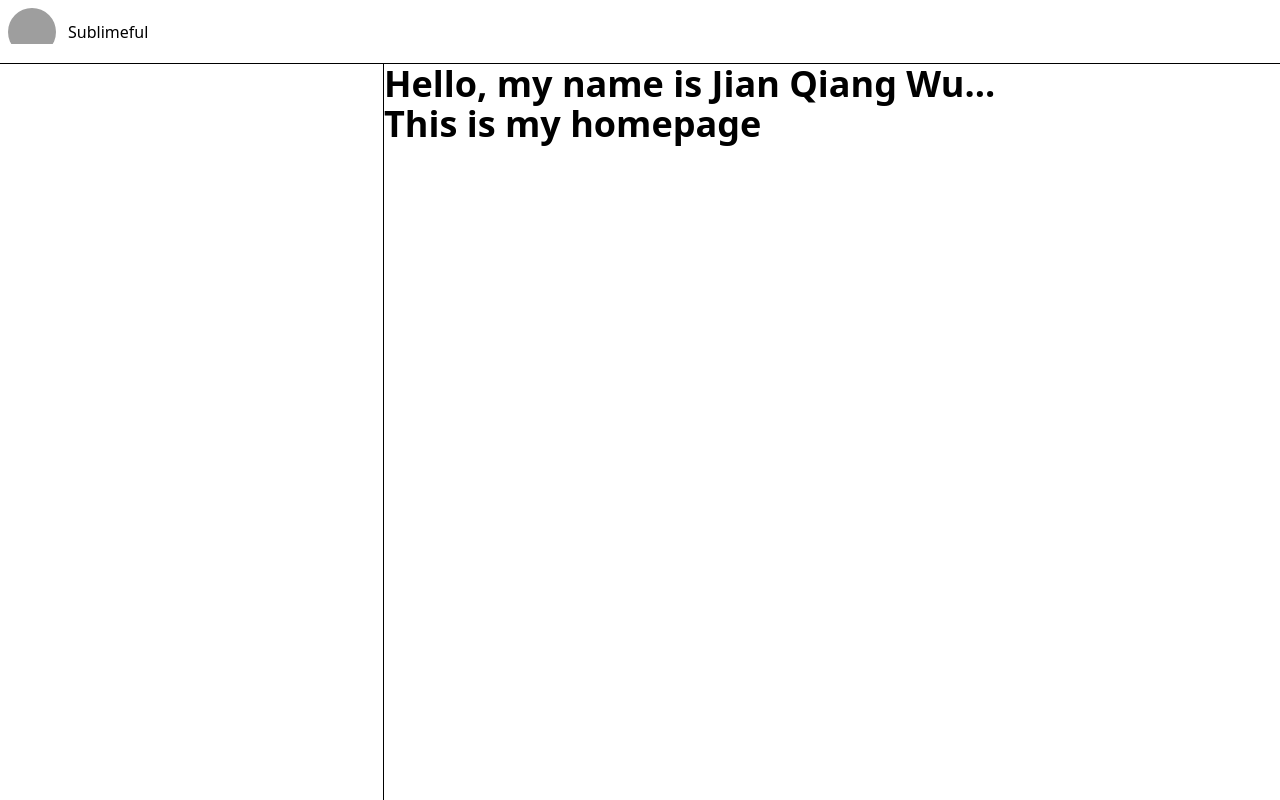
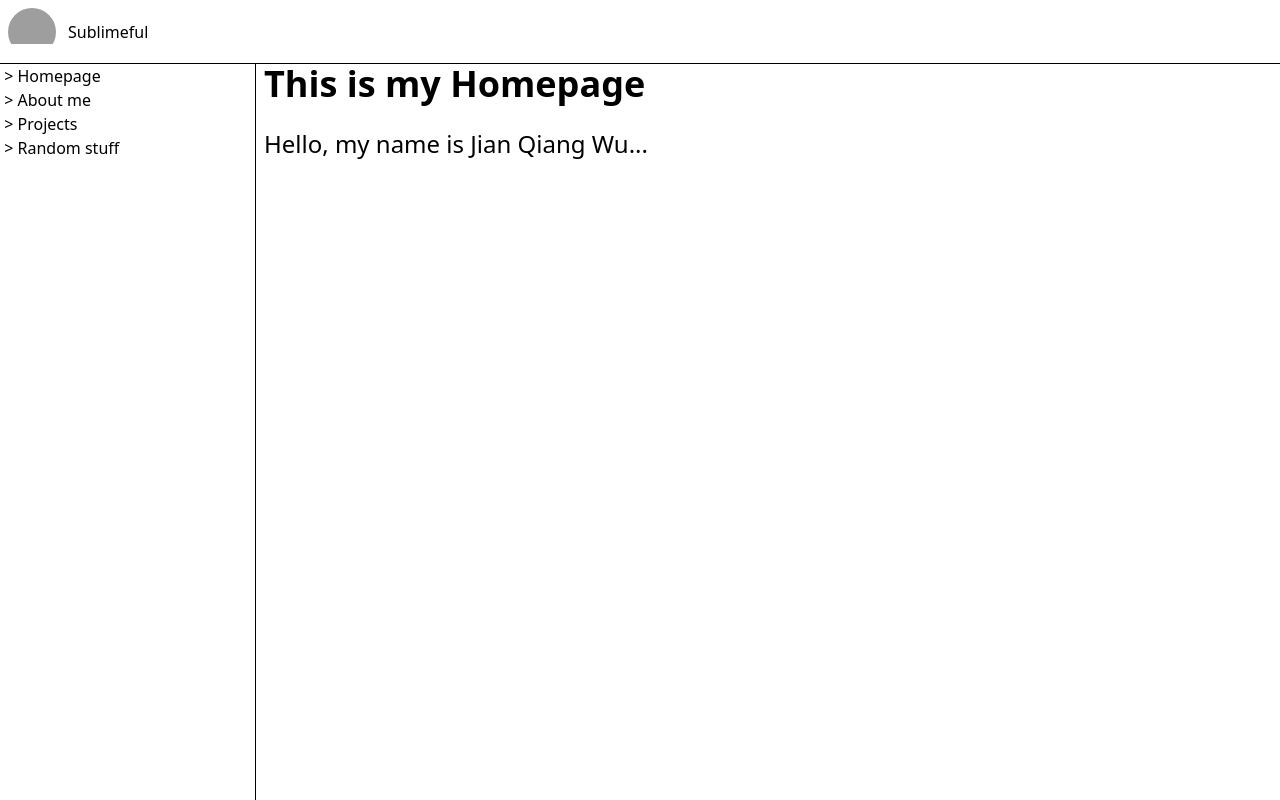
Before and after one commit to Sublimeful/Website-Sublimeful, a Next.js app: page / in a window 1280 px wide. Built offline with nearby package versions, Linux system fonts and the light colour scheme; grey boxes are pictures that could not be loaded.

Commit message:
Added a basic about page for now

```diff
--- /dev/null
+++ b/app/about/layout.tsx
@@ -0,0 +1,11 @@
+export const metadata = {
+  description: "About page",
+};
+
+export default function RootLayout({
+  children,
+}: {
+  children: React.ReactNode;
+}) {
+  return children;
+}
--- /dev/null
+++ b/app/about/page.tsx
@@ -0,0 +1,11 @@
+export default function Page() {
+  return (
+    <main className="pl-2">
+      <h1 className="font-bold text-4xl">This is my About page</h1>
+      <br />
+      <p className="text-2xl">
+        I am a Senior at UIC, studying Computer Science
+      </p>
+    </main>
+  );
+}
--- a/app/layout.tsx
+++ b/app/layout.tsx
@@ -2,8 +2,8 @@
 import "@/app/globals.css";
 
 export const metadata = {
-  title: "Dashboard",
-  description: "Welcome to my website!",
+  title: "Sublimeful's Website",
+  description: "Homepage",
 };
 
 export default function RootLayout({
@@ -13,8 +13,14 @@ export default function RootLayout({
 }) {
   return (
     <html lang="en">
+      <head>
+        <link
+          rel="icon"
+          href="https://avatars.githubusercontent.com/u/42013583"
+        />
+      </head>
       <body className="w-screen h-screen bg-white dark:bg-black text-black dark:text-white">
-        <div className="w-full h-full grid grid-rows-[4rem_auto] grid-cols-[24rem_auto]">
+        <div className="w-full h-full grid grid-rows-[4rem_auto] grid-cols-[16rem_auto]">
           {/* Navbar */}
           <div className="col-span-2 border-b flex flex-row items-center border-black dark:border-white">
             <a
@@ -28,7 +34,12 @@ export default function RootLayout({
             </a>
           </div>
           {/* Sidebar */}
-          <div className="border-r border-black dark:border-white" />
+          <div className="flex flex-col [&_a]:before:content-['\00a0>_'] border-r border-black dark:border-white">
+            <a href="/">Homepage</a>
+            <a href="/about">About me</a>
+            <a href="/projects">Projects</a>
+            <a href="/blog">Random stuff</a>
+          </div>
           {/* Content */}
           <div className="w-full h-full overflow-y-auto">{children}</div>
         </div>
--- a/app/page.tsx
+++ b/app/page.tsx
@@ -1,8 +1,9 @@
 export default function Page() {
   return (
-    <>
-      <h1 className="font-bold text-4xl">Hello, my name is Jian Qiang Wu...</h1>
-      <h1 className="font-bold text-4xl">This is my homepage</h1>
-    </>
+    <main className="pl-2">
+      <h1 className="font-bold text-4xl">This is my Homepage</h1>
+      <br />
+      <p className="text-2xl">Hello, my name is Jian Qiang Wu...</p>
+    </main>
   );
 }
```
